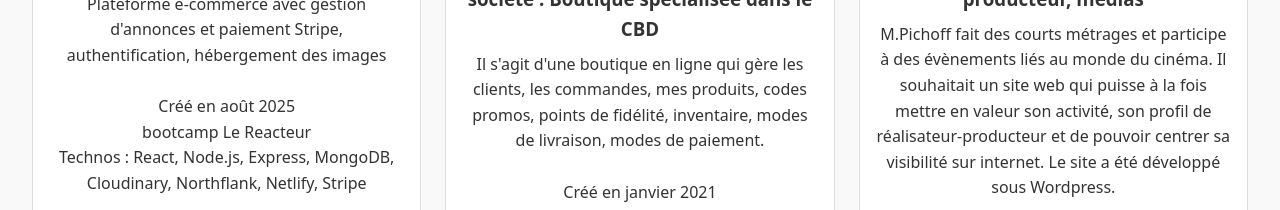
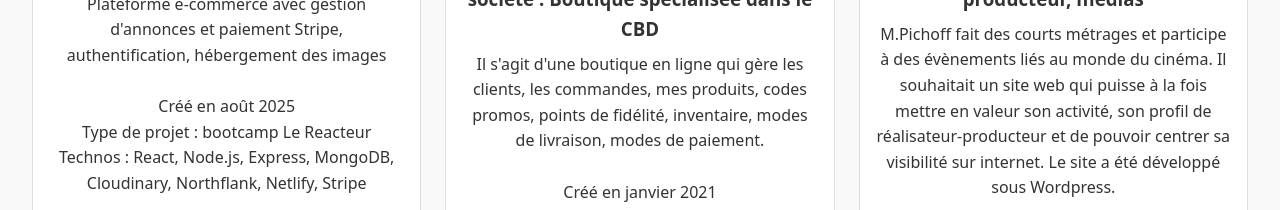
Before and after one commit to Florian-vidal/portfolio-florian-vidal, a React (Vite) app: page /projects in a window 1280 px wide. Shown: the part 1160-1370 px from the top of the page. Built offline with nearby package versions, Linux system fonts and the light colour scheme.

Commit message:
Update Projects.jsx

```diff
--- a/src/pages/Projects.jsx
+++ b/src/pages/Projects.jsx
@@ -41,7 +41,7 @@ const projects = [
     description:
       "Plateforme e-commerce avec gestion d'annonces et paiement Stripe, authentification, hébergement des images",
     date: "Créé en août 2025",
-    type: "bootcamp Le Reacteur",
+    type: "Type de projet : bootcamp Le Reacteur",
     stack:
       "Technos : React, Node.js, Express, MongoDB, Cloudinary, Northflank, Netlify, Stripe",
     link: "https://tedvin-florian-vidal.netlify.app/",
```
